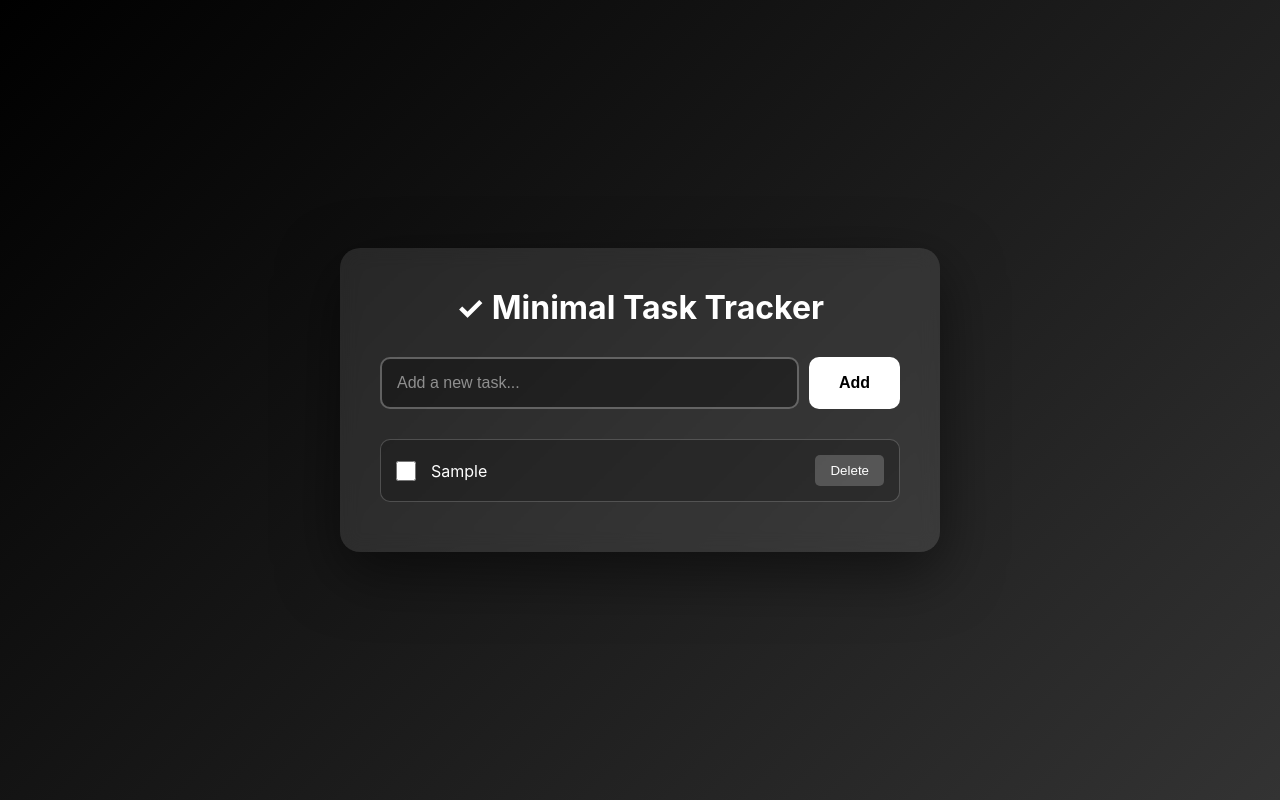
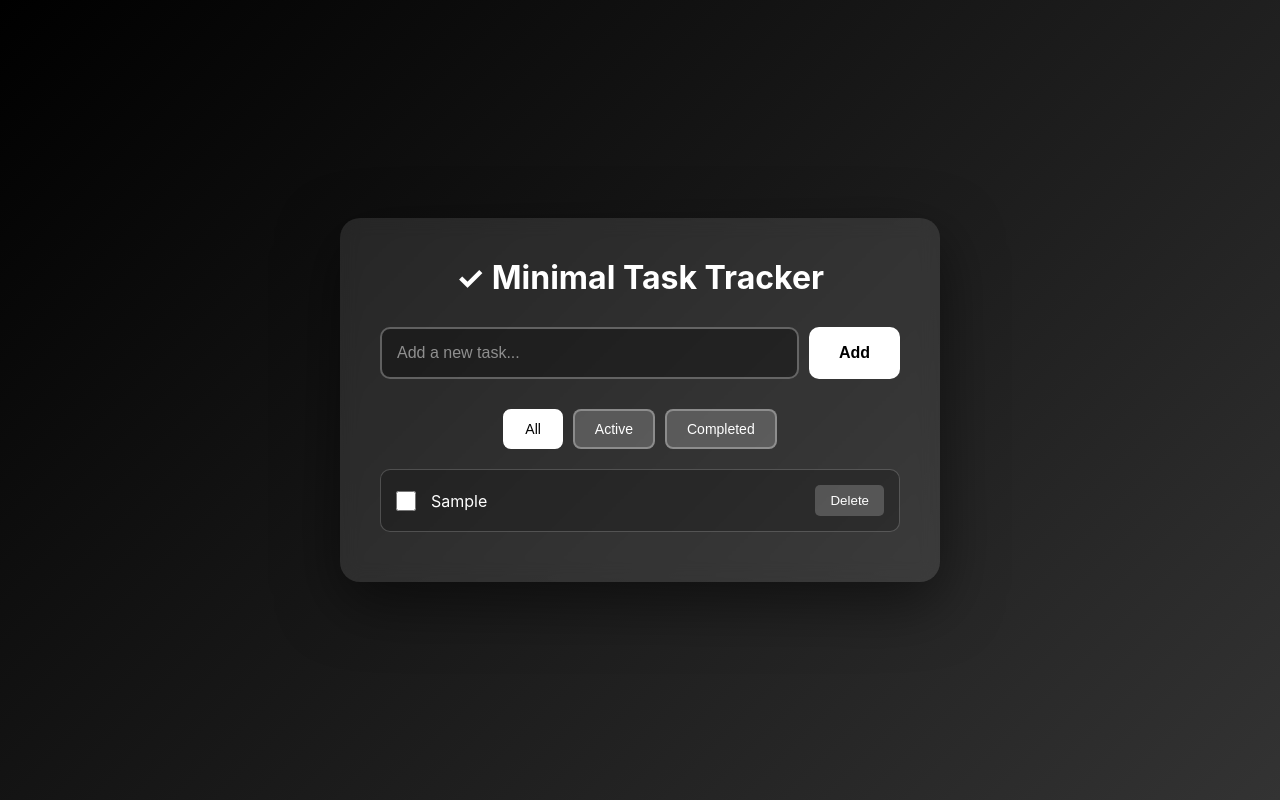
Before and after one commit to TheMagicMike/minimal-task-tracker, a plain HTML site: page index.html in a window 1280 px wide. Both pictures are taken after typing "Sample" into the empty fields and a click on the button "Add". Drawn offline with Linux system fonts and the light colour scheme.

Commit message:
Add filter controls for All/Active/Completed tasks

```diff
--- a/index.html
+++ b/index.html
@@ -65,6 +65,30 @@
             background: #cccccc;
             transform: translateY(-2px);
         }
+        .filter-section {
+            display: flex;
+            gap: 10px;
+            margin-bottom: 20px;
+            justify-content: center;
+        }
+        .filter-btn {
+            padding: 10px 20px;
+            background: rgba(255, 255, 255, 0.2);
+            color: #ffffff;
+            border: 2px solid rgba(255, 255, 255, 0.3);
+            border-radius: 8px;
+            font-size: 14px;
+            cursor: pointer;
+            transition: all 0.3s ease;
+        }
+        .filter-btn:hover {
+            background: rgba(255, 255, 255, 0.3);
+        }
+        .filter-btn.active {
+            background: #ffffff;
+            color: #000000;
+            border-color: #ffffff;
+        }
         #taskList {
             list-style: none;
         }
@@ -88,6 +112,9 @@
         }
         .task-item.completed .task-text {
             text-decoration: line-through;
+        }
+        .task-item.hidden {
+            display: none;
         }
         input[type="checkbox"] {
             width: 20px;
@@ -119,13 +146,19 @@
             <input type="text" id="taskInput" placeholder="Add a new task...">
             <button id="addBtn">Add</button>
         </div>
+        <div class="filter-section">
+            <button class="filter-btn active" data-filter="all">All</button>
+            <button class="filter-btn" data-filter="active">Active</button>
+            <button class="filter-btn" data-filter="completed">Completed</button>
+        </div>
         <ul id="taskList"></ul>
     </div>
-
     <script>
         const taskInput = document.getElementById('taskInput');
         const addBtn = document.getElementById('addBtn');
         const taskList = document.getElementById('taskList');
+        const filterBtns = document.querySelectorAll('.filter-btn');
+        let currentFilter = 'all';
 
         // Load tasks from localStorage
         let tasks = JSON.parse(localStorage.getItem('tasks')) || [];
@@ -138,7 +171,18 @@
             taskList.innerHTML = '';
             tasks.forEach((task, index) => {
                 const li = document.createElement('li');
-                li.className = `task-item ${task.completed ? 'completed' : ''}`;
+                li.className = 'task-item';
+
+                if (task.completed) {
+                    li.classList.add('completed');
+                }
+
+                // Apply filter
+                if (currentFilter === 'active' && task.completed) {
+                    li.classList.add('hidden');
+                } else if (currentFilter === 'completed' && !task.completed) {
+                    li.classList.add('hidden');
+                }
 
                 li.innerHTML = `
                     <input type="checkbox" ${task.completed ? 'checked' : ''} onchange="toggleTask(${index})">
@@ -172,9 +216,25 @@
             renderTasks();
         }
 
+        function setFilter(filter) {
+            currentFilter = filter;
+            filterBtns.forEach(btn => {
+                btn.classList.remove('active');
+                if (btn.dataset.filter === filter) {
+                    btn.classList.add('active');
+                }
+            });
+            renderTasks();
+        }
+
+        // Event listeners
         addBtn.addEventListener('click', addTask);
         taskInput.addEventListener('keypress', (e) => {
             if (e.key === 'Enter') addTask();
+        });
+
+        filterBtns.forEach(btn => {
+            btn.addEventListener('click', () => setFilter(btn.dataset.filter));
         });
 
         // Initial render
```
